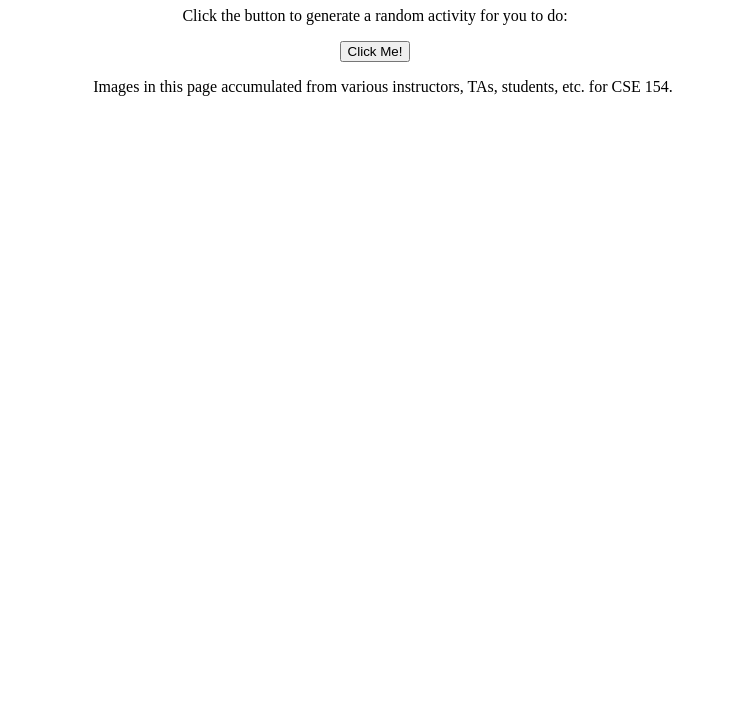
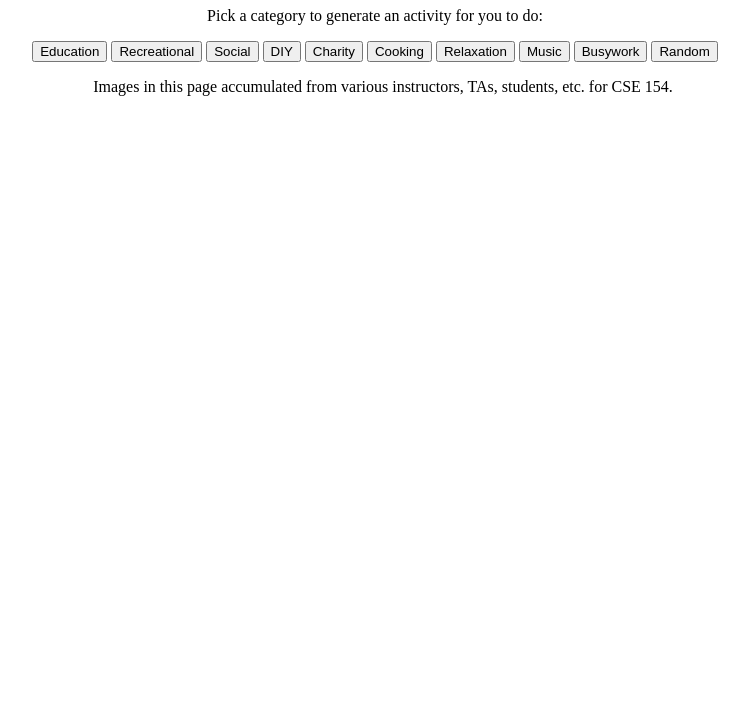
Before and after one commit to bellamrivera/decider, a plain HTML site: page index.html in a window 1280 px wide. Shown: the part 73-800 px from the top of the page, without its empty margins (265-1014 px from the left). Drawn offline with Linux system fonts and the light colour scheme.

Commit message:
added categories

```diff
--- a/index.html
+++ b/index.html
@@ -14,10 +14,19 @@
       <h1>Activity Decider</h1>
     </header>
     <main>
-      <p>Click the button to generate a random activity for you to do:</p>
+      <p>Pick a category to generate an activity for you to do:</p>
 
       <div>
-        <button id="activity-button">Click Me!</button>
+        <button class="activity-btn" id="education">Education</button>
+        <button class="activity-btn" id="recreational">Recreational</button>
+        <button class="activity-btn" id="social">Social</button>
+        <button class="activity-btn" id="diy">DIY</button>
+        <button class="activity-btn" id="charity">Charity</button>
+        <button class="activity-btn" id="cooking">Cooking</button>
+        <button class="activity-btn" id="relaxation">Relaxation</button>
+        <button class="activity-btn" id="music">Music</button>
+        <button class="activity-btn" id="busywork">Busywork</button>
+        <button class="activity-btn" id="random">Random</button>
       </div>
 
       <div id="activity"></div>
--- a/index.js
+++ b/index.js
@@ -13,16 +13,26 @@
   const BASE_URL = "http://www.boredapi.com/api/activity/";
 
   function init() {
-    document.getElementById("activity-button").addEventListener('click', getActivity);
+    let btns = document.getElementsByClassName("activity-btn");
+
+    for (let i = 0; i < btns.length; i++) {
+      btns[i].addEventListener('click', getActivity);
+    }
   }
 
   function getActivity() {
+    let btnId = this.id;
+    let url;
+    if (btnId === "random") {
+      url = BASE_URL;
+    } else {
+      url = BASE_URL + "?type=" + btnId;
+    }
     document.getElementById("activity").innerHTML = "";
-    fetch(BASE_URL)
+    console.log(url);
+    fetch(url)
     	.then(statusCheck)
     	.then(res => res.json())
-      // .then(console.log)
-    	// .then(res => res.text())
     	.then(addActivity)
       // TODO: change this to something useful
     	.catch(console.error);
```
